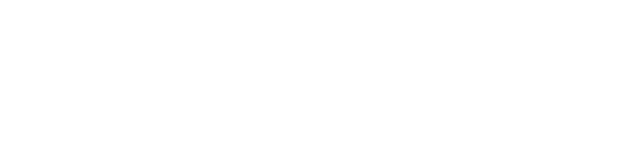
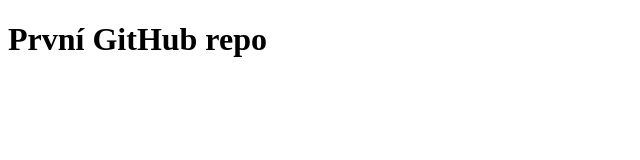
Before and after one commit to richard-durcik-test/01-120723, a plain HTML site: page index.html in a window 1280 px wide. Shown: the whole page, without its empty margins (0-640 px from the left). Drawn offline with Linux system fonts and the light colour scheme.

Commit message:
Vytvořen title a  h1 v index.html. V: master.

```diff
--- a/index.html
+++ b/index.html
@@ -2,9 +2,9 @@
 <html lang="en">
 <head>
   <meta charset="UTF-8">
-  <title>Document</title>
+  <title>První GitHub repo</title>
 </head>
 <body>
-
+  <h1>První GitHub repo</h1>
 </body>
 </html>
```
